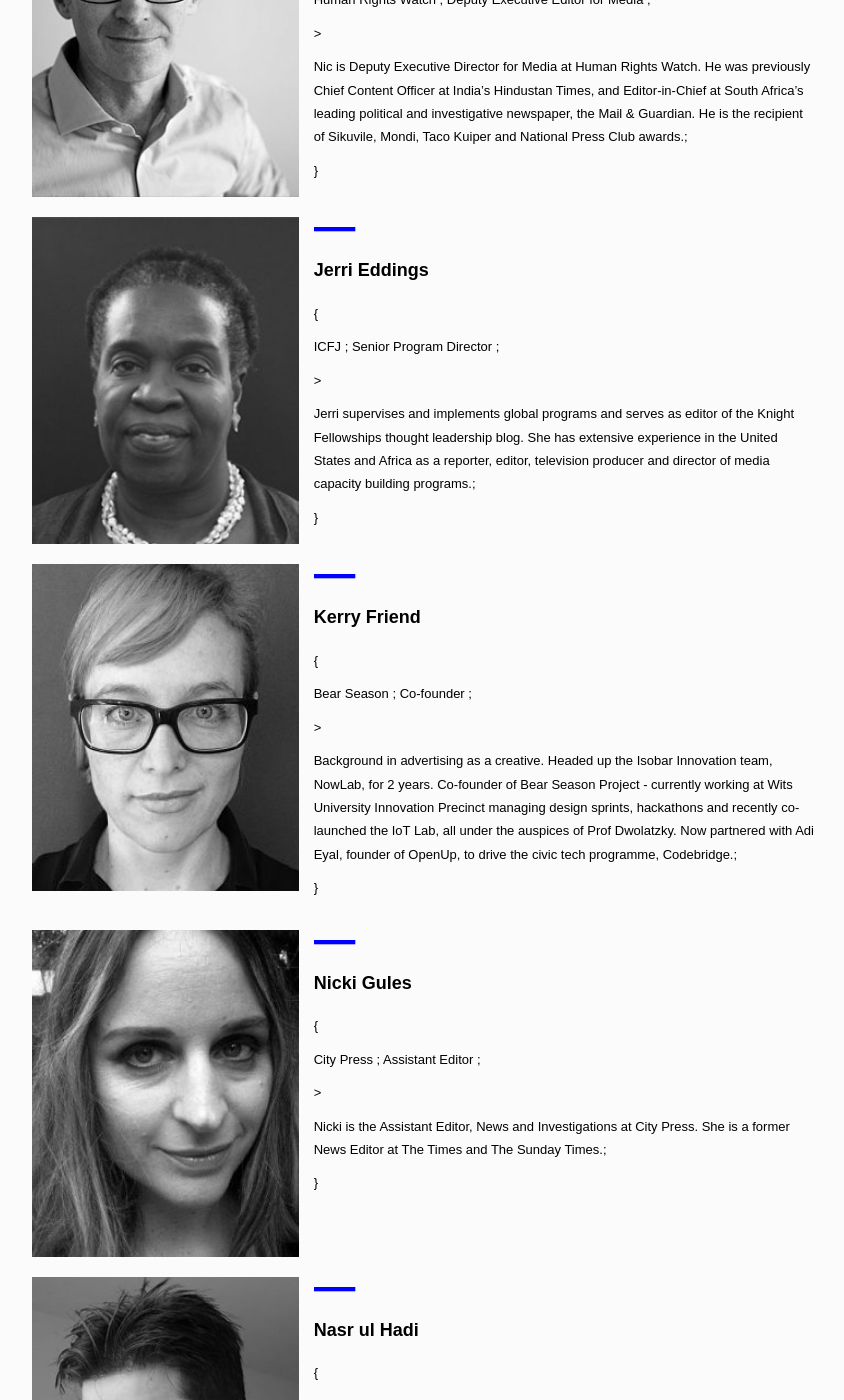
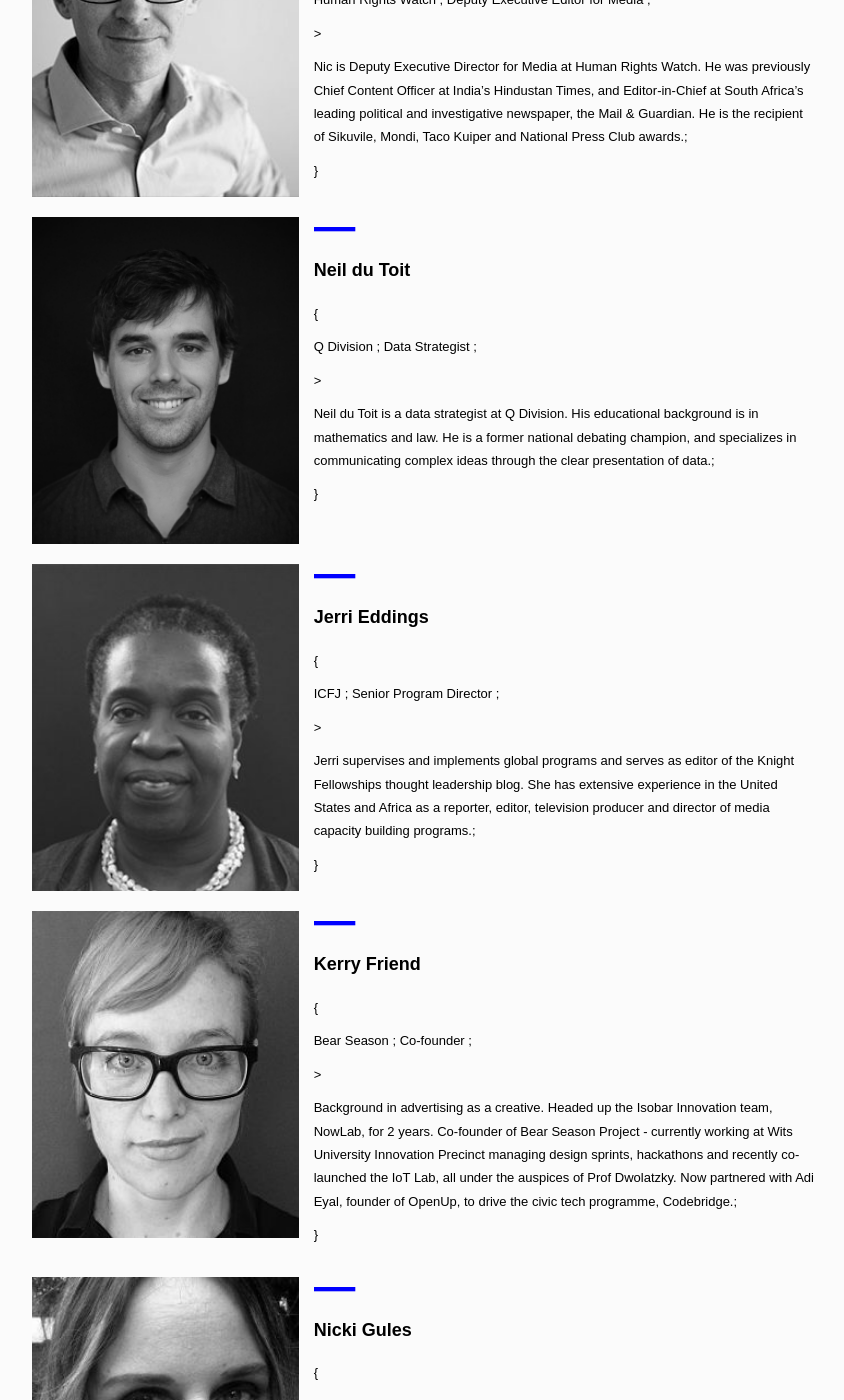
Before and after one commit to CodeForAfrica-ARCHIVE/MediaIndabaAfrica, a Jekyll site: the page built from speakers.html, in a window 1280 px wide and 1400 px high, scrolled down 5949 px. Shown: the whole window, without its empty margins (208-1052 px from the left). Built offline with Jekyll 4.4.1, drawn with Linux system fonts in a browser that asks for light colours.

Commit message:
added Neil du Toit

```diff
--- a/_data/speakers.yml
+++ b/_data/speakers.yml
@@ -125,6 +125,14 @@
   img: /img/speakers/nic.jpg
   img_hover: /img/speakers/nic.jpg
   css_class: nic
+
+- name: Neil du Toit
+  org: Q Division
+  role: Data Strategist
+  long_bio: Neil du Toit is a data strategist at Q Division. His educational background is in mathematics and law. He is a former national debating champion, and specializes in communicating complex ideas through the clear presentation of data.
+  img: /img/speakers/Neil_du_Toit_opt.png
+  img_hover: /img/speakers/Neil_du_Toit_opt.png
+  css_class: neil
 
 - name: Jerri Eddings
   org: ICFJ
```
Also changed, not shown: img/speakers/Neil_du_Toit_opt.png (added).
